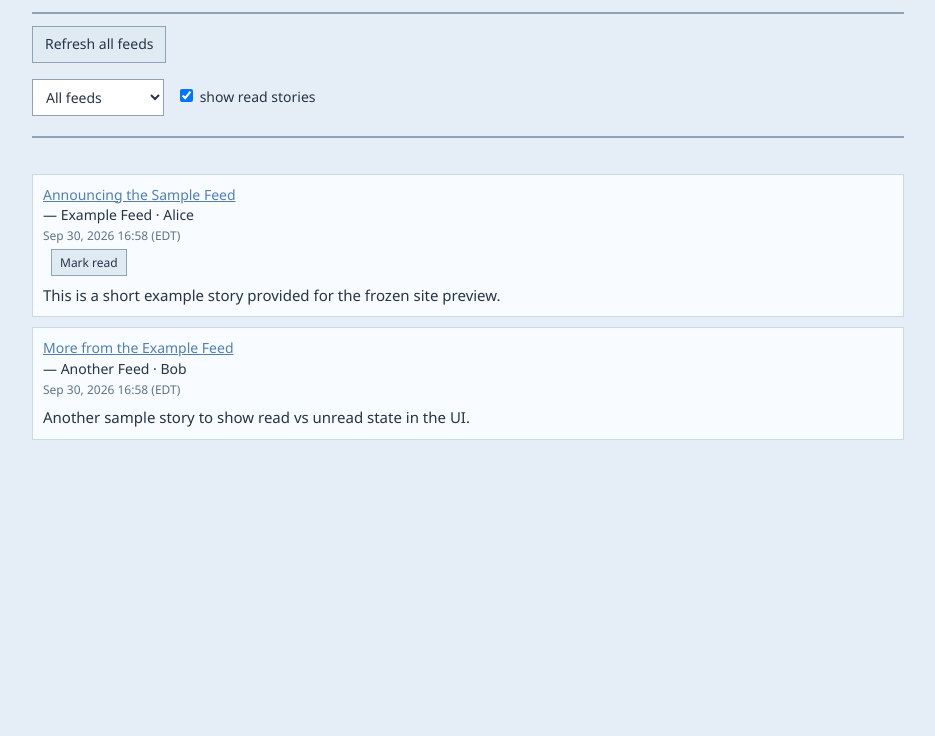
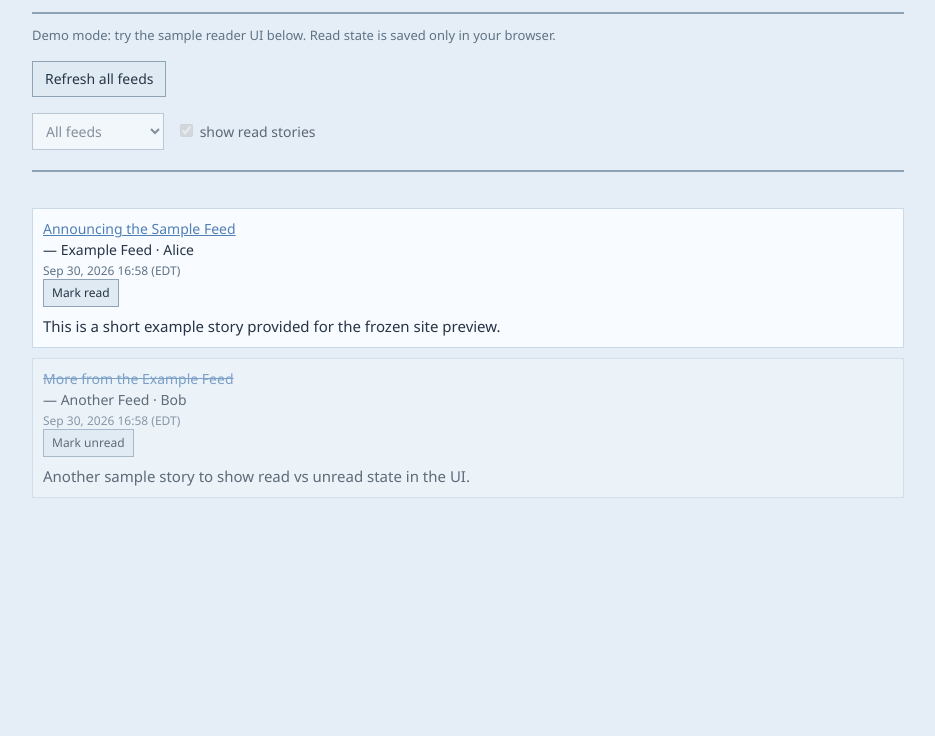
Before and after one commit to amowreader/rss-reader, a Flask app: page /sample in a window 1280 px wide. Shown: the part 34-770 px from the top of the page, without its empty margins (172-1107 px from the left). Run offline with Flask 3, Linux system fonts and the light colour scheme.

Commit message:
fixing pages

```diff
--- a/app.py
+++ b/app.py
@@ -199,6 +199,7 @@ def sample():
         feeds=sample_feeds,
         show_read=True,
         selected_feed_id=None,
+        demo_mode=True,
     )
 
 
--- a/static/style.css
+++ b/static/style.css
@@ -117,6 +117,16 @@ button:hover {
   gap: 12px;
 }
 
+.demo-note {
+  margin: 0;
+  color: var(--muted);
+  font-size: 13px;
+}
+
+.demo-disabled {
+  opacity: 0.72;
+}
+
 ul {
   list-style: none;
   margin: 14px 0;
@@ -133,6 +143,15 @@ li {
 .story-item {
   display: flex;
   gap: 10px;
+}
+
+.story-item.is-read {
+  opacity: 0.7;
+  background: #eef4f9;
+}
+
+.story-item.is-read .story-copy > a {
+  text-decoration: line-through;
 }
 
 .story-image {
--- a/static/style.scss
+++ b/static/style.scss
@@ -154,6 +154,16 @@ form {
   margin: 12px 0;
 }
 
+.demo-note {
+  margin: 0;
+  color: #5f7385;
+  font-size: 13px;
+}
+
+.demo-disabled {
+  opacity: 0.72;
+}
+
 input,
 select,
 button {
@@ -213,6 +223,15 @@ li {
   padding: 8px 10px;
   background: rgba(245, 250, 255, 0.88);
   border: 1px solid rgba(127, 149, 168, 0.28);
+}
+
+.story-item.is-read {
+  opacity: 0.7;
+  background: #eef4f9;
+}
+
+.story-item.is-read .story-copy > a {
+  text-decoration: line-through;
 }
 
 li a {
--- a/templates/base.html
+++ b/templates/base.html
@@ -36,5 +36,6 @@
     <span>&copy; 2026 Ashley Mowreader</span>
     <span>Built with Flask and SQLite</span>
   </footer>
+  {% block extra_scripts %}{% endblock %}
 </body>
 </html>
--- a/templates/index.html
+++ b/templates/index.html
@@ -2,6 +2,27 @@
 {% block content %}
 
 <div class="feed-controls">
+  {% if demo_mode %}
+    <p class="demo-note">Demo mode: try the sample reader UI below. Read state is saved only in your browser.</p>
+    <form class="refresh-form" onsubmit="return false;">
+      <button type="button" data-demo-refresh>Refresh all feeds</button>
+    </form>
+
+    <form class="feed-filter-form demo-disabled" onsubmit="return false;">
+      <select name="feed_id" disabled>
+        <option value="">All feeds</option>
+        {% for feed in feeds %}
+          <option value="{{ feed.id }}" {% if feed.id == selected_feed_id %}selected{% endif %}>
+            {{ feed.title }}
+          </option>
+        {% endfor %}
+      </select>
+      <label>
+        <input type="checkbox" name="show_read" value="1" disabled {% if show_read %}checked{% endif %}>
+        show read stories
+      </label>
+    </form>
+  {% else %}
     <form class="refresh-form" method="post" action="{{ url_for('refresh') }}">
       <button type="submit">Refresh all feeds</button>
     </form>
@@ -20,6 +41,7 @@
         show read stories
       </label>
     </form>
+  {% endif %}
 </div>
 
 <hr>
@@ -30,7 +52,7 @@
 
 <ul>
   {% for story in stories %}
-    <li class="story-item">
+    <li class="story-item {% if story.is_read %}is-read{% endif %}" {% if demo_mode %}data-demo-story-id="{{ story.id }}" data-initial-read="{{ 'true' if story.is_read else 'false' }}"{% endif %}>
       {% if story.image_url %}
         <img class="story-image" src="{{ story.image_url }}" alt="{{ story.title }}">
       {% endif %}
@@ -42,7 +64,11 @@
         {% endif %}
         <br>
         <small class="story-date">{{ story.published | format_date }}</small>
-        {% if not story.is_read %}
+        {% if demo_mode %}
+          <button class="mark-read-btn" type="button" data-demo-mark-read>
+            {% if story.is_read %}Mark unread{% else %}Mark read{% endif %}
+          </button>
+        {% elif not story.is_read %}
           <form method="post" action="{{ url_for('mark_read', story_id=story.id) }}">
             <button class="mark-read-btn" type="submit">Mark read</button>
           </form>
@@ -54,3 +80,69 @@
 </ul>
 
 {% endblock %}
+
+{% block extra_scripts %}
+  {% if demo_mode %}
+    <script>
+      (() => {
+        const storageKey = 'rss-reader-demo-read-state-v1';
+        const refreshButton = document.querySelector('[data-demo-refresh]');
+        const storyItems = document.querySelectorAll('[data-demo-story-id]');
+
+        const loadState = () => {
+          try {
+            return JSON.parse(localStorage.getItem(storageKey) || '{}');
+          } catch {
+            return {};
+          }
+        };
+
+        const saveState = (state) => {
+          localStorage.setItem(storageKey, JSON.stringify(state));
+        };
+
+        const applyStoryState = (storyItem, isRead) => {
+          storyItem.classList.toggle('is-read', isRead);
+          const button = storyItem.querySelector('[data-demo-mark-read]');
+          if (button) {
+            button.textContent = isRead ? 'Mark unread' : 'Mark read';
+          }
+        };
+
+        const state = loadState();
+
+        storyItems.forEach((storyItem) => {
+          const storyId = storyItem.dataset.demoStoryId;
+          const initialRead = storyItem.dataset.initialRead === 'true';
+          const isRead = Object.prototype.hasOwnProperty.call(state, storyId)
+            ? state[storyId]
+            : initialRead;
+
+          applyStoryState(storyItem, isRead);
+
+          const button = storyItem.querySelector('[data-demo-mark-read]');
+          if (!button) {
+            return;
+          }
+
+          button.addEventListener('click', () => {
+            const nextValue = !storyItem.classList.contains('is-read');
+            state[storyId] = nextValue;
+            saveState(state);
+            applyStoryState(storyItem, nextValue);
+          });
+        });
+
+        if (refreshButton) {
+          refreshButton.addEventListener('click', () => {
+            const originalText = refreshButton.textContent;
+            refreshButton.textContent = 'Demo refreshed';
+            window.setTimeout(() => {
+              refreshButton.textContent = originalText;
+            }, 1200);
+          });
+        }
+      })();
+    </script>
+  {% endif %}
+{% endblock %}
```
Lines whose indentation alone changed are shown as unchanged.
